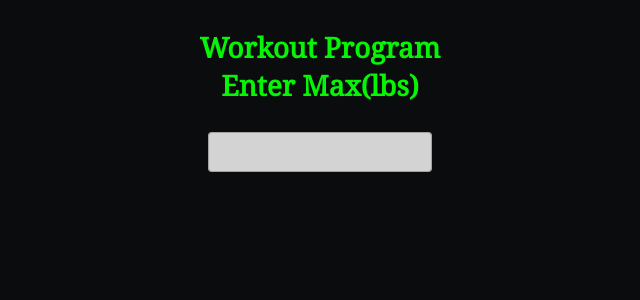
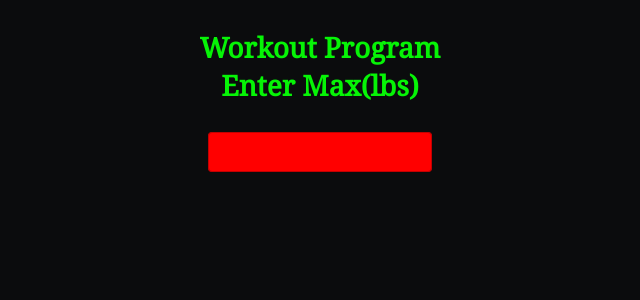
Before and after one commit to SalvadorRamon/WorkoutProgram, a React (Create React App) app: page / in a window 1280 px wide. Shown: the top 300 px of the page, without its empty margins (320-960 px from the left). Built offline with nearby package versions, Linux system fonts and the light colour scheme.

Commit message:
Updates some asthetics.

```diff
--- a/src/App.css
+++ b/src/App.css
@@ -2,9 +2,6 @@
 
 .App {
   text-align: center;
-  font-family: "Roboto", sans-serif;
-  font-weight: 400;
-  font-style: normal;
 }
 
 .App-header {
--- a/src/App.js
+++ b/src/App.js
@@ -26,7 +26,7 @@ function App() {
       </h3>
       <TextField size='small' value={inputText} onChange={handleChange} sx={{
         '& .MuiOutlinedInput-root': {
-          backgroundColor: 'lightgrey',
+          backgroundColor: 'red',
           fontWeight: 'bold',
           fontFamily: 'Noto Serif',
         },
```
